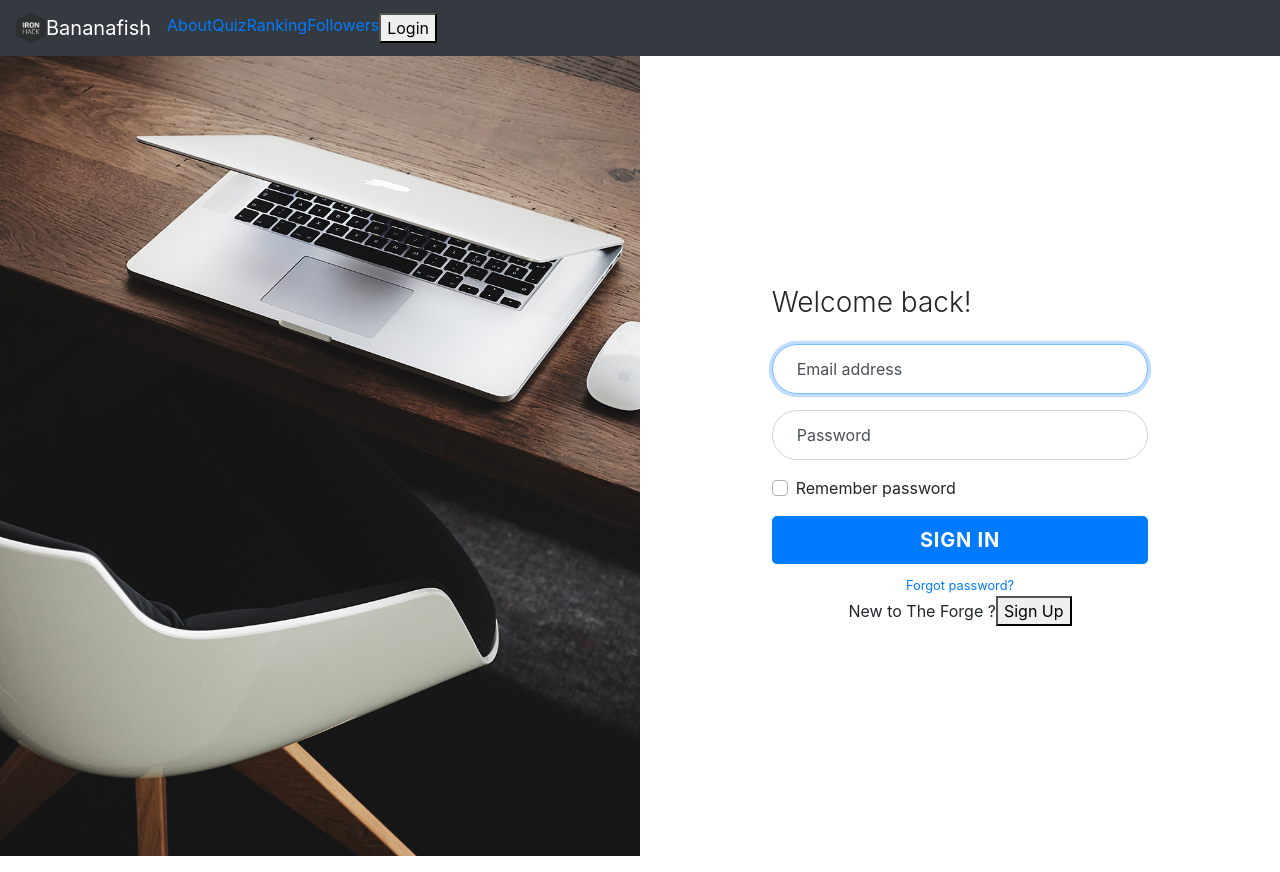
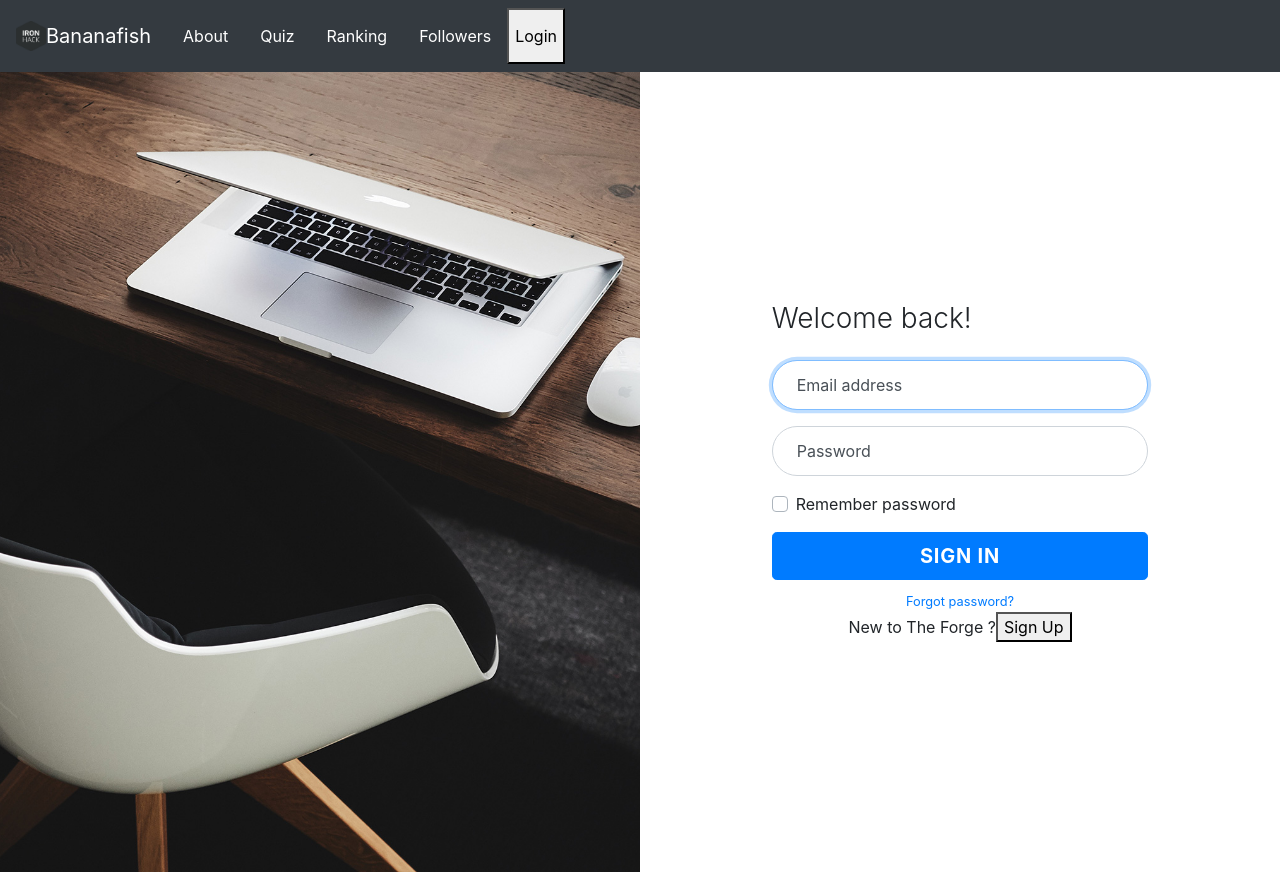
Before and after one commit to saruit0105/Interprep---MERN-stack-final-project, a React (Create React App) app in the folder frontend/: page / in a window 1280 px wide. Built offline with nearby package versions, Linux system fonts and the light colour scheme.

Commit message:
redone navbar

```diff
--- a/frontend/src/components/NavBar.css
+++ b/frontend/src/components/NavBar.css
@@ -9,3 +9,22 @@ a {
 .text-primary {
   color: blue !important;
 }
+
+.navList {
+  list-style-type: none;
+  margin: 0;
+  padding: 0;
+  overflow: hidden;
+}
+
+ul.navList li {
+  float: left;
+}
+
+ul.navList li a {
+  display: block;
+  color: white;
+  text-align: center;
+  padding: 16px;
+  text-decoration: none;
+}
--- a/frontend/src/components/NavBar.jsx
+++ b/frontend/src/components/NavBar.jsx
@@ -24,10 +24,20 @@ const Component = ({ context, history }) => {
           Bananafish
         </Navbar.Brand>
         <Nav className="mr-auto">
-          <NavLink to="/about">About</NavLink>
-          <NavLink to="/quiz">Quiz</NavLink>
-          <NavLink to="/ranking">Ranking</NavLink>
-          <NavLink to="/followers">Followers</NavLink>
+          <ul className="navList">
+            <li>
+              <NavLink to="/about">About</NavLink>
+            </li>
+            <li>
+              <NavLink to="/quiz">Quiz</NavLink>
+            </li>
+            <li>
+              <NavLink to="/ranking">Ranking</NavLink>
+            </li>
+            <li>
+              <NavLink to="/followers">Followers</NavLink>
+            </li>
+          </ul>
           <button onClick={authHandler}>{authLabel}</button>
         </Nav>
       </Navbar>
```
Lines whose indentation alone changed are shown as unchanged.
